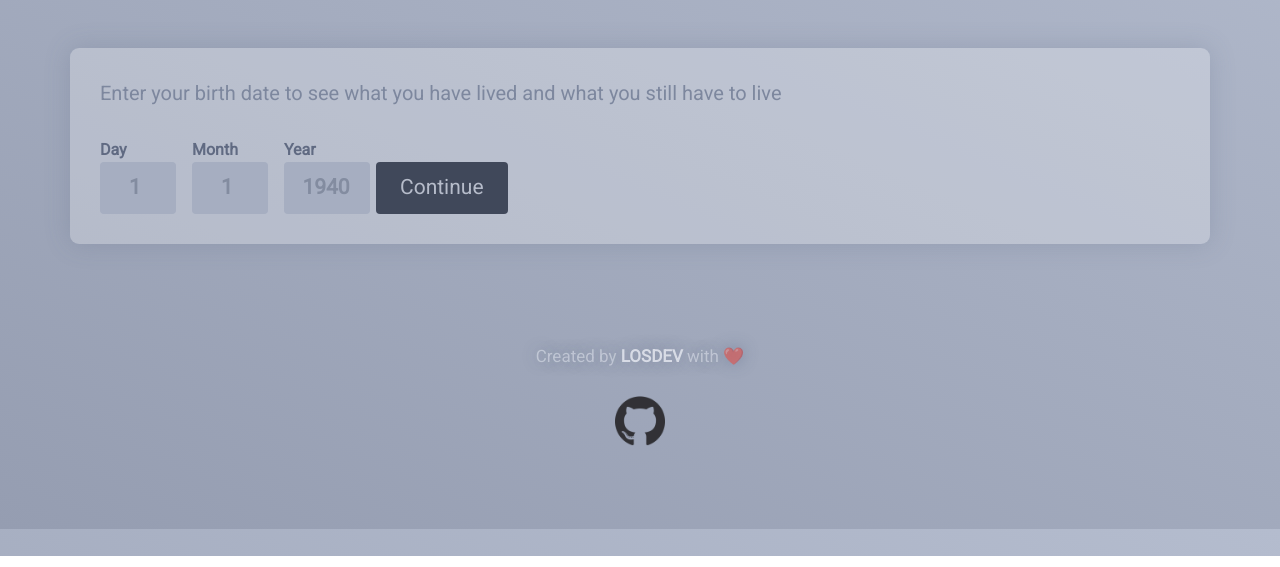
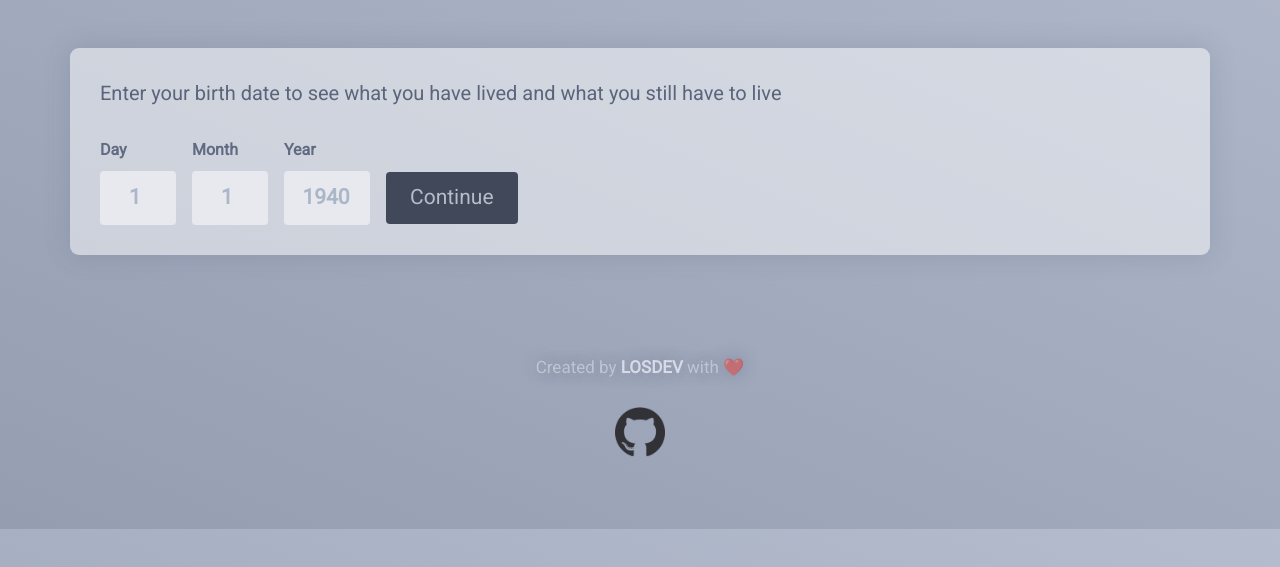
Before and after one commit to codeovni/time-alive, a plain HTML site: page index.html in a window 1280 px wide. Shown: the part 271-838 px from the top of the page. Drawn offline with Linux system fonts and the light colour scheme.

Commit message:
Style imprevements

```diff
--- a/assets/css/style.css
+++ b/assets/css/style.css
@@ -49,6 +49,7 @@ label {
     display: block !important;
     font-weight: bold;
     color: rgb(96 106 130);
+    margin-bottom: 9px;
 }
 
 .description {
@@ -116,7 +117,7 @@ label {
 }
 
 .data-panel {
-    background: rgb(255 255 255 / 25%);
+    background: rgb(255 255 255 / 50%);
     min-height: 100px;
     border-radius: 9px;
     padding: 30px !important;
@@ -125,7 +126,7 @@ label {
 }
 
 .data-panel .text {
-    color: rgb(125 135 158);
+    color: rgb(90 100 123);
     font-size: 20px;
     margin-bottom: 30px;
 }
@@ -133,19 +134,20 @@ label {
     margin-top: 20px;
 }
 
+.inputs input[type="number"]:hover {
+    border: 1px solid rgb(64 72 90 / 37%) !important;
+    box-shadow: 0px 0px 10px rgb(165 173 192 / 52%) !important;
+}
+
+.inputs input[type="number"]::placeholder {
+    color: rgb(172, 182, 201) !important;
+}
+
 .inputs input[type="number"] {
     outline: none;
     box-shadow:none !important;
-    border:0 !important;
-}
-
-.inputs input[type="number"]::placeholder {
-    color: rgb(131 140 160) !important;
-}
-
-.inputs input[type="number"] {
-    background: rgb(166 174 193);
-    border: 0;
+    border:1px solid rgb(0,0,0,0) !important;
+    background: rgb(232 234 239 / 98%);
     padding: 10px 15px;
     color: rgb(89 100 125) !important;
     border-radius: 4px;
@@ -207,8 +209,9 @@ img.github:hover {
     color: rgb(182 188 202) !important;
     border-radius: 4px;
     font-size: 21px;
-    margin-top: 24px;
+    margin-top: 34px;
     font-weight: normal;
+    margin-left: 10px;
 }
 
 .inputs button:hover {
@@ -218,7 +221,7 @@ img.github:hover {
 
 .live-panel .text {
     margin-top: 44px;
-    background: rgb(166 174 193);
+    background: rgb(166 174 193 / 25%);
     border-radius: 4px;
     padding: 14px 20px;
     font-size: 17px;
@@ -265,7 +268,7 @@ img.github:hover {
 .more-info div {
     display: inline-block;
     margin-right: 14px;
-    background: rgb(166 174 193);
+    background: rgb(166 174 193 / 35%);
     padding: 10px 10px 7px 10px;
     border-radius: 5px;
     font-weight: bold;
@@ -274,6 +277,7 @@ img.github:hover {
 .more-info div span {
     color: rgb(255 255 255);
     margin-left: 6px;
+    text-shadow: 1px 1px 6px rgb(95 103 121 / 63%);
 }
 
 span#day-alive {
--- a/assets/js/app.js
+++ b/assets/js/app.js
@@ -111,7 +111,7 @@ function createDots() {
 
     timerInterval = window.setInterval(() => {
         timerDate(year, month, day);
-    }, 50);
+    }, 1000);
 }
 
 /* Create timers */
```
